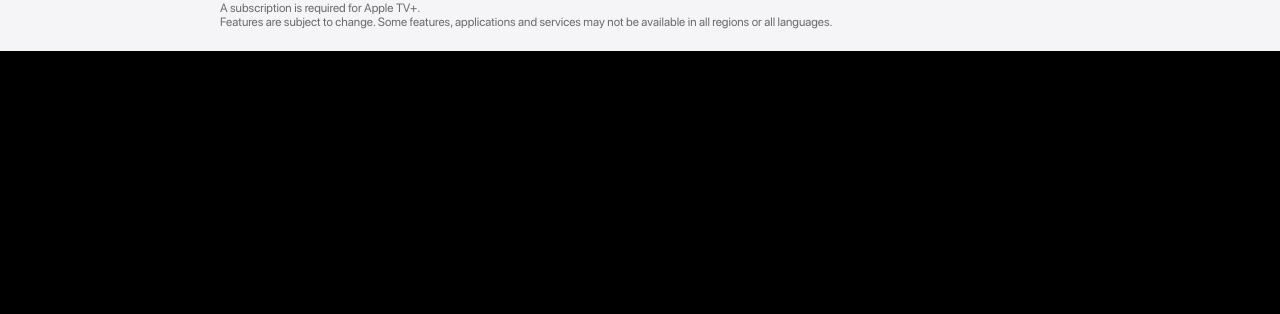
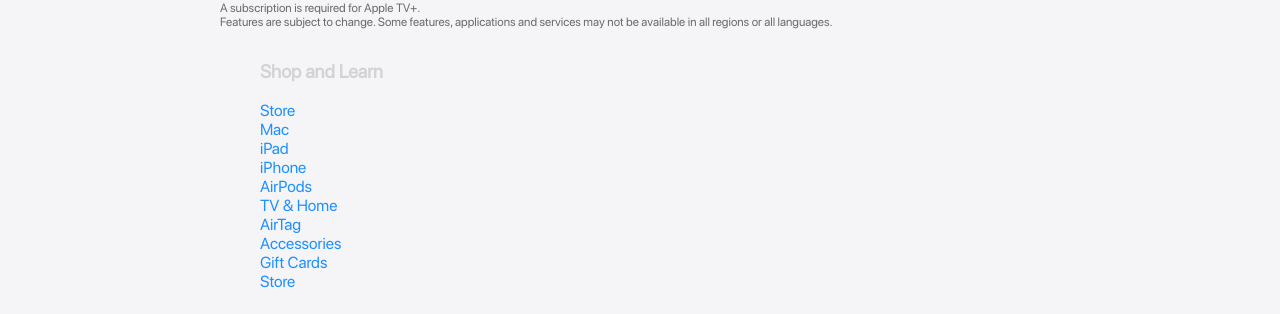
Before and after one commit to upayanmazumder/Apple-Landing-Page-Recreation, a Next.js app in the folder app/: page / in a window 1280 px wide. Shown: the part 2701-3015 px from the top of the page. Before the commit the page ends 2752 px from the top, so only its background shows below. Built offline with nearby package versions, Linux system fonts and the light colour scheme.

Commit message:
Add navigation links to footer component for improved accessibility

```diff
--- a/app/src/components/footer/footer.jsx
+++ b/app/src/components/footer/footer.jsx
@@ -22,7 +22,44 @@
                 Features are subject to change. Some features, applications and services may not be available in all regions or all languages.
             </p>
             <div className={footerStyles.links}>
+                <ul className={footerStyles.column}>
+                    <li>
+                        <h3>
+                            Shop and Learn
+                        </h3>
+                    </li>
+                    <li>
+                        <a href="#">Store</a>
+                    </li>
+                    <li>
+                        <a href="#">Mac</a>
+                    </li>
+                    <li>
+                        <a href="#">iPad</a>
+                    </li>
+                    <li>
+                        <a href="#">iPhone</a>
+                    </li>
+                    <li>
+                        <a href="#">AirPods</a>
+                    </li>
+                    <li>
+                        <a href="#">TV & Home</a>
+                    </li>
+                    <li>
+                        <a href="#">AirTag</a>
+                    </li>
+                    <li>
+                        <a href="#">Accessories</a>
+                    </li>
+                    <li>
+                        <a href="#">Gift Cards</a>
+                    </li>
+                    <li>
+                        <a href="#">Store</a>
+                    </li>
 
+                </ul>
             </div>
             <div className={footerStyles.footNote}>
 
```
